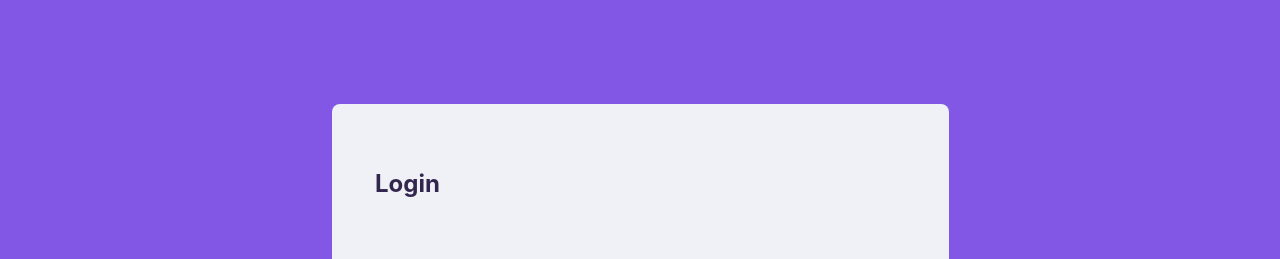
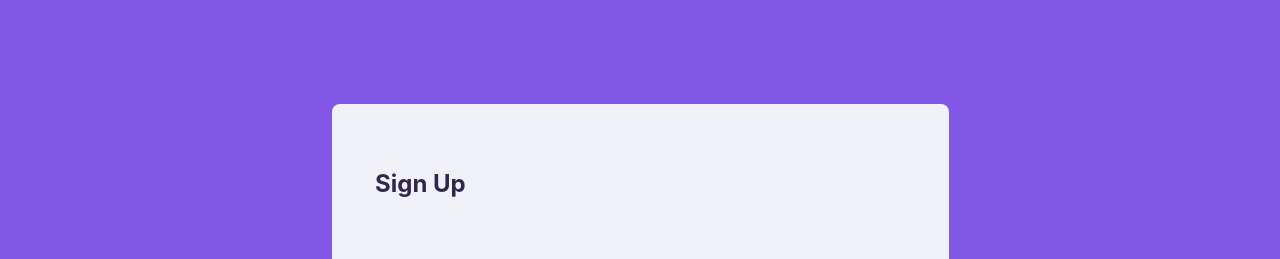
Before and after one commit to AnisioMandlate/form-Raisely, a React (Create React App) app: page / in a window 1280 px wide. Shown: the top 259 px of the page. Built offline with nearby package versions, Linux system fonts and the light colour scheme.

Commit message:
change: Change title from Login to Sign Up

```diff
--- a/src/App.js
+++ b/src/App.js
@@ -36,7 +36,7 @@
       <form onSubmit={handleSubmit}>
         <fieldset>
           <legend>
-            <h2>Login</h2>
+            <h2>Sign Up</h2>
           </legend>
           <div className="field-group">
             <div className="field">
```
